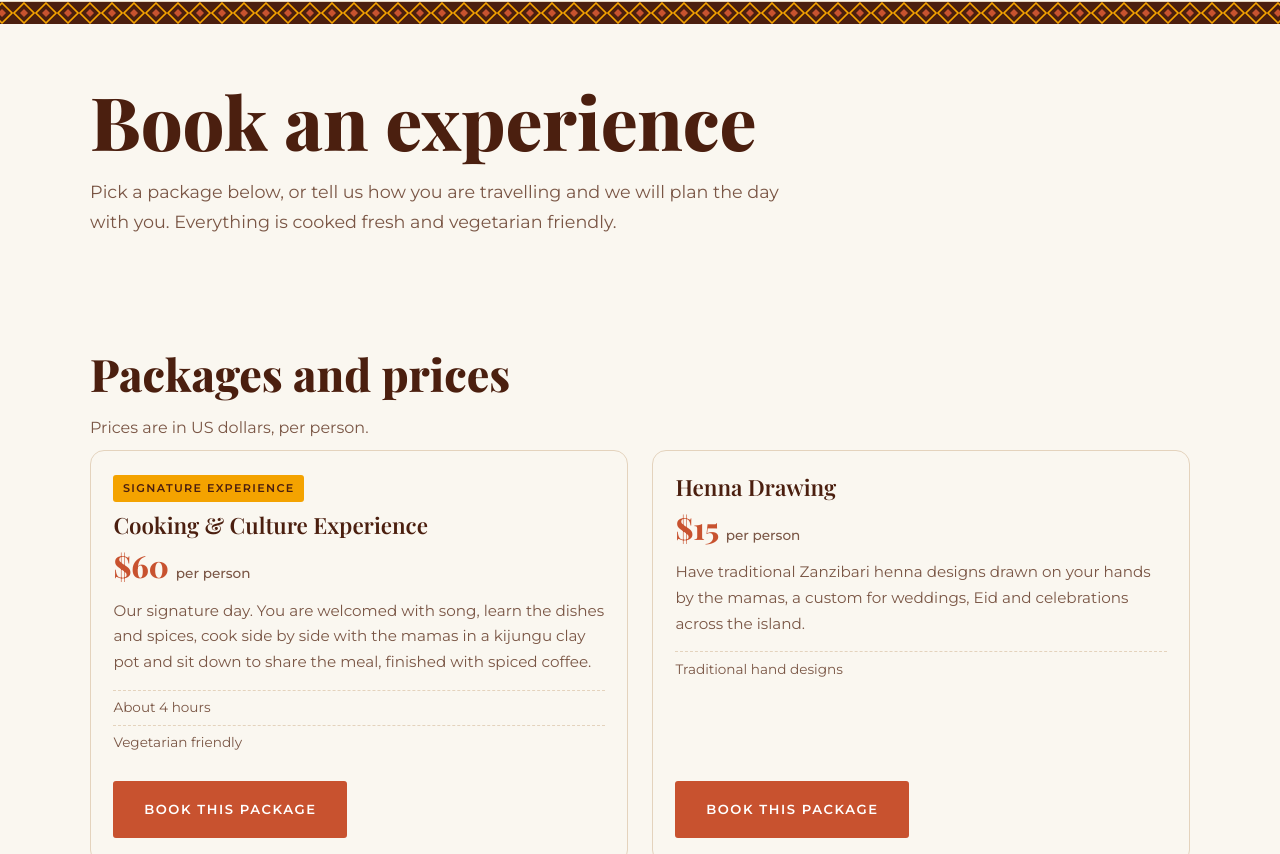
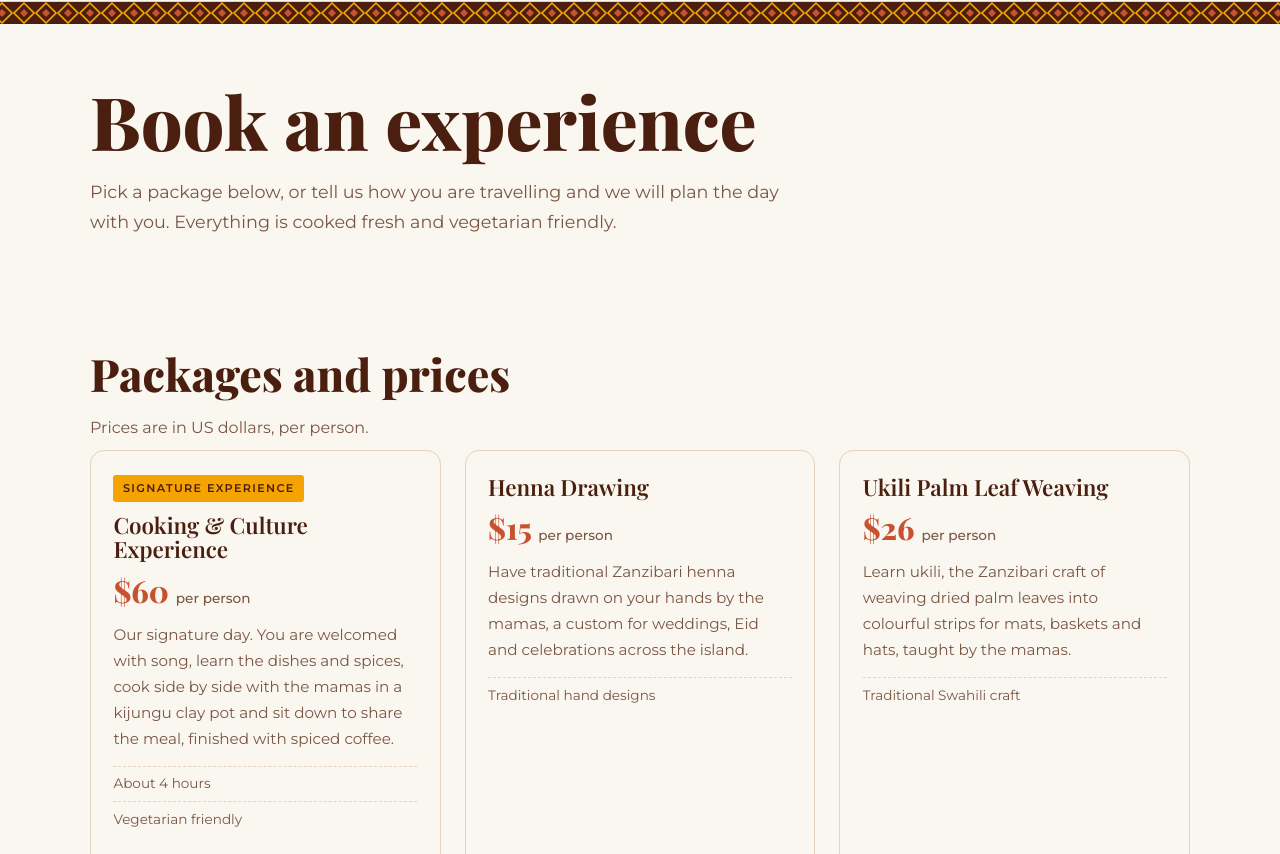
Before and after one commit to MuhsynMB/Cultureofmamas, a plain HTML site: page book.html in a window 1280 px wide. Shown: the part 67-921 px from the top of the page. Drawn offline with nearby package versions, Linux system fonts and the light colour scheme.

Commit message:
Add Ukili palm leaf weaving package ($26pp)
Co-Authored-By: Claude Opus 5.5 <noreply@anthropic.com>
Claude-Session: https://claude.ai/code/session_01Njz76PqwiSEX2JyQ9Myax2

```diff
--- a/book.html
+++ b/book.html
@@ -4,7 +4,7 @@
 <meta charset="utf-8">
 <meta name="viewport" content="width=device-width, initial-scale=1, viewport-fit=cover">
 <title>Zanzibar Cooking Class Prices &amp; Packages | Culture of Mamas</title>
-<meta name="description" content="Zanzibar cooking class prices: the Cooking &amp; Culture Experience with the mamas in Bububu is $60 per person, and traditional henna drawing is $15 per person.">
+<meta name="description" content="Zanzibar cooking class prices: the Cooking &amp; Culture Experience with the mamas in Bububu is $60 per person. Add ukili palm leaf weaving for $26 or henna drawing for $15 per person.">
 <link rel="icon" href="/favicon.ico" sizes="any">
 <link rel="icon" type="image/png" sizes="32x32" href="/images/favicon-32.png">
 <link rel="apple-touch-icon" href="/images/apple-touch-icon.png">
@@ -13,7 +13,7 @@
 <meta property="og:type" content="website">
 <meta property="og:site_name" content="Culture of Mamas">
 <meta property="og:title" content="Zanzibar Cooking Class Prices &amp; Packages | Culture of Mamas">
-<meta property="og:description" content="Zanzibar cooking class prices: the Cooking &amp; Culture Experience with the mamas in Bububu is $60 per person, and traditional henna drawing is $15 per person.">
+<meta property="og:description" content="Zanzibar cooking class prices: the Cooking &amp; Culture Experience with the mamas in Bububu is $60 per person. Add ukili palm leaf weaving for $26 or henna drawing for $15 per person.">
 <meta property="og:url" content="https://cultureofmamas.com/book">
 <meta property="og:image" content="https://cultureofmamas.com/images/og-image.jpg">
 <meta property="og:image:width" content="1200">
@@ -21,13 +21,13 @@
 <meta property="og:image:alt" content="Culture of Mamas logo over a photo of smiling mamas in colourful kangas">
 <meta name="twitter:card" content="summary_large_image">
 <meta name="twitter:title" content="Zanzibar Cooking Class Prices &amp; Packages | Culture of Mamas">
-<meta name="twitter:description" content="Zanzibar cooking class prices: the Cooking &amp; Culture Experience with the mamas in Bububu is $60 per person, and traditional henna drawing is $15 per person.">
+<meta name="twitter:description" content="Zanzibar cooking class prices: the Cooking &amp; Culture Experience with the mamas in Bububu is $60 per person. Add ukili palm leaf weaving for $26 or henna drawing for $15 per person.">
 <meta name="twitter:image" content="https://cultureofmamas.com/images/og-image.jpg">
 <link rel="preconnect" href="https://fonts.googleapis.com">
 <link rel="preconnect" href="https://fonts.gstatic.com" crossorigin>
 <link href="https://fonts.googleapis.com/css2?family=Lora:ital@1&family=Montserrat:wght@400;500;600&family=Playfair+Display:wght@600;800&display=swap" rel="stylesheet">
 <link rel="stylesheet" href="/assets/site.css">
-<script type="application/ld+json">{"@context":"https://schema.org","@type":"OfferCatalog","name":"Culture of Mamas packages","url":"https://cultureofmamas.com/book","itemListElement":[{"@type":"Offer","name":"Cooking & Culture Experience","description":"A hands-on Swahili cooking class with the mamas in Meli Nane, Bububu: welcome with song, cook in a kijungu clay pot, shared meal and spiced coffee. About 4 hours.","url":"https://cultureofmamas.com/book","price":"60","priceCurrency":"USD","itemOffered":{"@type":"Service","name":"Cooking & Culture Experience","provider":{"@id":"https://cultureofmamas.com/#business"}}},{"@type":"Offer","name":"Henna Drawing","description":"Traditional Zanzibari henna designs drawn on your hands by the mamas.","url":"https://cultureofmamas.com/book","price":"15","priceCurrency":"USD","itemOffered":{"@type":"Service","name":"Henna Drawing","provider":{"@id":"https://cultureofmamas.com/#business"}}}]}</script>
+<script type="application/ld+json">{"@context":"https://schema.org","@type":"OfferCatalog","name":"Culture of Mamas packages","url":"https://cultureofmamas.com/book","itemListElement":[{"@type":"Offer","name":"Cooking & Culture Experience","description":"A hands-on Swahili cooking class with the mamas in Meli Nane, Bububu: welcome with song, cook in a kijungu clay pot, shared meal and spiced coffee. About 4 hours.","url":"https://cultureofmamas.com/book","price":"60","priceCurrency":"USD","itemOffered":{"@type":"Service","name":"Cooking & Culture Experience","provider":{"@id":"https://cultureofmamas.com/#business"}}},{"@type":"Offer","name":"Henna Drawing","description":"Traditional Zanzibari henna designs drawn on your hands by the mamas.","url":"https://cultureofmamas.com/book","price":"15","priceCurrency":"USD","itemOffered":{"@type":"Service","name":"Henna Drawing","provider":{"@id":"https://cultureofmamas.com/#business"}}},{"@type":"Offer","name":"Ukili Palm Leaf Weaving","description":"Learn ukili, the Zanzibari craft of weaving dried palm leaves, taught by the mamas.","url":"https://cultureofmamas.com/book","price":"26","priceCurrency":"USD","itemOffered":{"@type":"Service","name":"Ukili Palm Leaf Weaving","provider":{"@id":"https://cultureofmamas.com/#business"}}}]}</script>
 <script type="application/ld+json">{"@context":"https://schema.org","@type":"BreadcrumbList","itemListElement":[{"@type":"ListItem","position":1,"name":"Home","item":"https://cultureofmamas.com/"},{"@type":"ListItem","position":2,"name":"Book an experience","item":"https://cultureofmamas.com/book"}]}</script>
 </head>
 <body data-page="experiences">
@@ -51,9 +51,10 @@
 <section id="packages"><div class="wrap">
   <h2>Packages and prices</h2>
   <p class="pk-lead">Prices are in US dollars, per person.</p>
-  <div class="opts">
+  <div class="opts three">
     <div class="opt pkg"><div class="body"><span class="tag">Signature experience</span><h3>Cooking &amp; Culture Experience</h3><div class="pp">$60 <small>per person</small></div><p>Our signature day. You are welcomed with song, learn the dishes and spices, cook side by side with the mamas in a kijungu clay pot and sit down to share the meal, finished with spiced coffee.</p><ul class="meta"><li>About 4 hours</li><li>Vegetarian friendly</li></ul><button class="btn" type="button" data-scroll="contact-exp">Book this package</button></div></div>
     <div class="opt pkg"><div class="body"><h3>Henna Drawing</h3><div class="pp">$15 <small>per person</small></div><p>Have traditional Zanzibari henna designs drawn on your hands by the mamas, a custom for weddings, Eid and celebrations across the island.</p><ul class="meta"><li>Traditional hand designs</li></ul><button class="btn" type="button" data-scroll="contact-exp">Book this package</button></div></div>
+    <div class="opt pkg"><div class="body"><h3>Ukili Palm Leaf Weaving</h3><div class="pp">$26 <small>per person</small></div><p>Learn ukili, the Zanzibari craft of weaving dried palm leaves into colourful strips for mats, baskets and hats, taught by the mamas.</p><ul class="meta"><li>Traditional Swahili craft</li></ul><button class="btn" type="button" data-scroll="contact-exp">Book this package</button></div></div>
   </div>
 </div></section>
 <section class="surface"><div class="wrap">
@@ -122,6 +123,7 @@
             <select name="experience" id="mail-exp">
               <optgroup label="Packages">
                 <option>Cooking &amp; Culture Experience</option>
+                <option>Ukili Palm Leaf Weaving</option>
                 <option>Henna Drawing</option>
               </optgroup>
               <optgroup label="Travelling as">
```
Also changed, not shown: 404.html (+1 -0 lines), about.html (+1 -0 lines), gifts.html (+1 -0 lines), index.html (+1 -0 lines).
